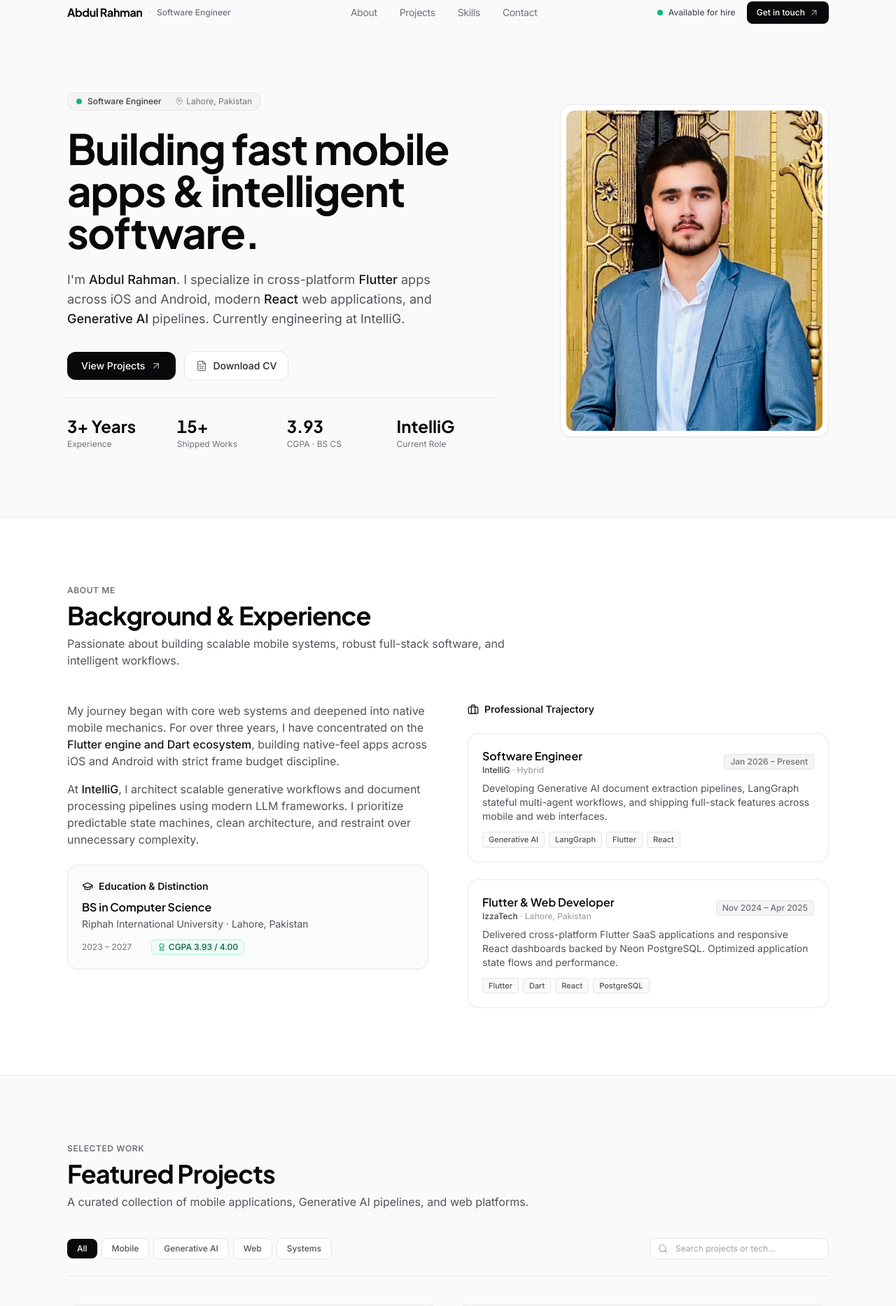
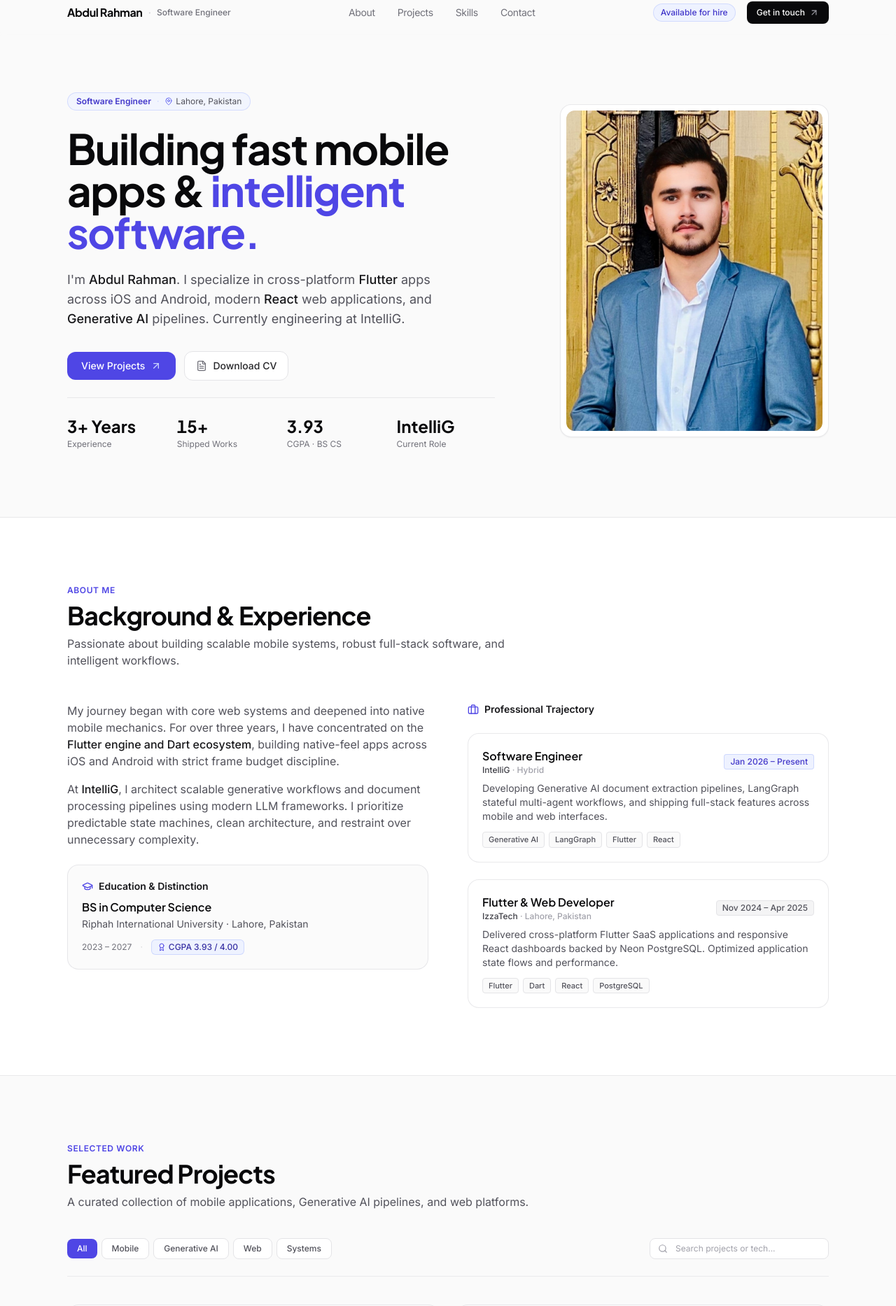
Before and after one commit to Abdulrahman50ab/Portfolio, a React (Vite) app: page / in a window 1280 px wide. Shown: the part 14-1881 px from the top of the page at 70% size. Built offline with nearby package versions, Linux system fonts and the light colour scheme.

Commit message:
style: remove green blinking dots and add refined subtle indigo accent color

```diff
--- a/src/App.tsx
+++ b/src/App.tsx
@@ -10,7 +10,7 @@ import PrintableCV from './components/PrintableCV';
 
 function App() {
   return (
-    <div className="min-h-screen bg-[#FAFAFA] text-zinc-950 selection:bg-zinc-900 selection:text-white font-sans">
+    <div className="min-h-screen bg-[#FAFAFA] text-zinc-950 selection:bg-indigo-600 selection:text-white font-sans">
       <div className="print:hidden">
         <Header />
         <main className="relative z-10">
--- a/src/components/About.tsx
+++ b/src/components/About.tsx
@@ -27,7 +27,7 @@ const About = () => {
 
         {/* Section Header */}
         <div className="text-left mb-12">
-          <span className="text-xs font-semibold text-zinc-500 uppercase tracking-wider block mb-2">
+          <span className="text-xs font-semibold text-indigo-600 uppercase tracking-wider block mb-2">
             About Me
           </span>
           <h2 className="font-heading text-3xl sm:text-4xl font-bold tracking-tight text-zinc-950">
@@ -53,9 +53,9 @@ const About = () => {
             </div>
 
             {/* Academic Credentials Card */}
-            <div className="p-5 rounded-2xl border border-zinc-200/90 bg-zinc-50/70">
+            <div className="p-5 rounded-2xl border border-zinc-200/90 bg-zinc-50/70 hover:border-indigo-200/80 transition-colors">
               <div className="flex items-center space-x-2 text-zinc-900 font-semibold text-sm mb-2">
-                <GraduationCap className="h-4 w-4 text-zinc-900" />
+                <GraduationCap className="h-4 w-4 text-indigo-600" />
                 <span>Education &amp; Distinction</span>
               </div>
               <h3 className="font-heading text-base font-semibold text-zinc-950">
@@ -67,8 +67,8 @@ const About = () => {
               <div className="mt-3 flex flex-wrap items-center gap-3 text-xs">
                 <span className="text-zinc-500">2023 – 2027</span>
                 <span className="text-zinc-300">·</span>
-                <span className="inline-flex items-center space-x-1 font-medium text-emerald-800 bg-emerald-50 border border-emerald-200/80 px-2 py-0.5 rounded-md">
-                  <Award className="h-3 w-3 inline text-emerald-600" />
+                <span className="inline-flex items-center space-x-1 font-medium text-indigo-800 bg-indigo-50 border border-indigo-200/80 px-2 py-0.5 rounded-md">
+                  <Award className="h-3 w-3 inline text-indigo-600" />
                   <span>CGPA 3.93 / 4.00</span>
                 </span>
               </div>
@@ -79,7 +79,7 @@ const About = () => {
           {/* Right Column: Work Experience Timeline */}
           <div className="lg:col-span-6">
             <div className="flex items-center space-x-2 text-zinc-900 font-semibold text-sm mb-6">
-              <Briefcase className="h-4 w-4 text-zinc-900" />
+              <Briefcase className="h-4 w-4 text-indigo-600" />
               <span>Professional Trajectory</span>
             </div>
 
@@ -87,7 +87,7 @@ const About = () => {
               {workHistory.map((job, idx) => (
                 <div
                   key={idx}
-                  className="p-5 rounded-2xl border border-zinc-200/80 bg-white hover:border-zinc-300 transition-colors shadow-2xs"
+                  className="p-5 rounded-2xl border border-zinc-200/80 bg-white hover:border-indigo-200 transition-colors shadow-2xs"
                 >
                   <div className="flex flex-wrap items-center justify-between gap-2 mb-2">
                     <div>
@@ -98,7 +98,11 @@ const About = () => {
                         {job.company} <span className="text-zinc-400">· {job.location}</span>
                       </p>
                     </div>
-                    <span className="text-xs text-zinc-500 font-medium px-2 py-0.5 rounded bg-zinc-100 border border-zinc-200">
+                    <span className={`text-xs font-medium px-2 py-0.5 rounded border ${
+                      idx === 0
+                        ? 'text-indigo-700 bg-indigo-50 border-indigo-200/80'
+                        : 'text-zinc-600 bg-zinc-100 border-zinc-200'
+                    }`}>
                       {job.period}
                     </span>
                   </div>
@@ -111,7 +115,7 @@ const About = () => {
                     {job.tags.map((tag, tIdx) => (
                       <span
                         key={tIdx}
-                        className="text-[11px] font-medium text-zinc-600 bg-zinc-50 border border-zinc-200 px-2 py-0.5 rounded"
+                        className="text-[11px] font-medium text-zinc-600 bg-zinc-50 border border-zinc-200 px-2 py-0.5 rounded hover:border-indigo-200 hover:text-indigo-700 transition-colors"
                       >
                         {tag}
                       </span>
--- a/src/components/Footer.tsx
+++ b/src/components/Footer.tsx
@@ -66,7 +66,7 @@ const Footer = () => {
               <button
                 key={link.id}
                 onClick={() => scrollToSection(link.id)}
-                className="text-xs sm:text-sm text-zinc-600 hover:text-zinc-950 transition-colors font-medium"
+                className="text-xs sm:text-sm text-zinc-600 hover:text-indigo-600 transition-colors font-medium"
               >
                 {link.label}
               </button>
@@ -81,7 +81,7 @@ const Footer = () => {
                 href={social.url}
                 target="_blank"
                 rel="noopener noreferrer"
-                className="p-2 rounded-lg bg-zinc-50 hover:bg-zinc-100 text-zinc-600 hover:text-zinc-950 border border-zinc-200/60 transition-colors"
+                className="p-2 rounded-lg bg-zinc-50 hover:bg-indigo-50 text-zinc-600 hover:text-indigo-600 border border-zinc-200/60 hover:border-indigo-200 transition-colors"
                 aria-label={social.name}
               >
                 {social.icon}
@@ -97,7 +97,7 @@ const Footer = () => {
 
           <button
             onClick={scrollToTop}
-            className="inline-flex items-center space-x-1.5 text-zinc-600 hover:text-zinc-950 font-medium transition-colors"
+            className="inline-flex items-center space-x-1.5 text-zinc-600 hover:text-indigo-600 font-medium transition-colors"
           >
             <span>Back to top</span>
             <ArrowUp className="h-3.5 w-3.5" />
--- a/src/components/Header.tsx
+++ b/src/components/Header.tsx
@@ -98,12 +98,12 @@ const Header = () => {
                 className={`text-sm tracking-tight transition-colors focus:outline-none py-1 relative ${
                   activeSection === item.id
                     ? 'text-zinc-950 font-semibold'
-                    : 'text-zinc-500 hover:text-zinc-950 font-normal'
+                    : 'text-zinc-500 hover:text-indigo-600 font-normal'
                 }`}
               >
                 <span>{item.name}</span>
                 {activeSection === item.id && (
-                  <span className="absolute -bottom-1 left-0 right-0 h-0.5 bg-zinc-900 rounded-full" />
+                  <span className="absolute -bottom-1 left-0 right-0 h-0.5 bg-indigo-600 rounded-full" />
                 )}
               </button>
             ))}
@@ -111,17 +111,13 @@ const Header = () => {
 
           {/* Right Actions: Availability & CTA */}
           <div className="hidden md:flex items-center space-x-4">
-            <div className="flex items-center space-x-2 text-xs text-zinc-600 font-medium">
-              <span className="relative flex h-2 w-2">
-                <span className="animate-ping absolute inline-flex h-full w-full rounded-full bg-emerald-400 opacity-75"></span>
-                <span className="relative inline-flex rounded-full h-2 w-2 bg-emerald-500"></span>
-              </span>
-              <span>Available for hire</span>
-            </div>
+            <span className="inline-flex items-center px-2.5 py-1 rounded-full text-xs font-medium bg-indigo-50 text-indigo-700 border border-indigo-200/70">
+              Available for hire
+            </span>
 
             <button
               onClick={() => scrollToSection('contact')}
-              className="inline-flex items-center space-x-1.5 bg-zinc-950 hover:bg-zinc-800 text-white text-xs font-medium px-3.5 py-2 rounded-lg transition-all active:scale-[0.98]"
+              className="inline-flex items-center space-x-1.5 bg-zinc-950 hover:bg-indigo-600 text-white text-xs font-medium px-3.5 py-2 rounded-lg transition-all active:scale-[0.98]"
             >
               <span>Get in touch</span>
               <ArrowUpRight className="h-3.5 w-3.5 text-zinc-400" />
@@ -165,10 +161,7 @@ const Header = () => {
             ))}
             <div className="pt-3 px-3 border-t border-zinc-200/60 flex items-center justify-between text-xs text-zinc-600">
               <span>Status</span>
-              <span className="text-emerald-700 font-medium flex items-center space-x-1.5">
-                <span className="w-1.5 h-1.5 rounded-full bg-emerald-500"></span>
-                <span>Available for hire</span>
-              </span>
+              <span className="text-zinc-600 font-medium">Available for hire</span>
             </div>
           </div>
         )}
--- a/src/components/Hero.tsx
+++ b/src/components/Hero.tsx
@@ -21,19 +21,18 @@ const Hero = () => {
           <div className="lg:col-span-7 space-y-6 text-left">
 
             {/* Top Status Tag */}
-            <div className="inline-flex items-center space-x-2 px-3 py-1 rounded-full bg-zinc-100 border border-zinc-200/80 text-xs text-zinc-700">
-              <span className="w-2 h-2 rounded-full bg-emerald-500"></span>
-              <span className="font-medium">Software Engineer</span>
-              <span className="text-zinc-300">·</span>
-              <span className="text-zinc-500 flex items-center gap-1">
-                <MapPin className="h-3 w-3 inline text-zinc-400" />
+            <div className="inline-flex items-center space-x-2 px-3 py-1 rounded-full bg-indigo-50/70 border border-indigo-200/70 text-xs text-zinc-700">
+              <span className="font-semibold text-indigo-700">Software Engineer</span>
+              <span className="text-indigo-200">·</span>
+              <span className="text-zinc-600 flex items-center gap-1">
+                <MapPin className="h-3 w-3 inline text-indigo-500" />
                 Lahore, Pakistan
               </span>
             </div>
 
             {/* Main Headline */}
             <h1 className="font-heading text-4xl sm:text-5xl lg:text-6xl font-bold tracking-tight text-zinc-950 leading-[1.12]">
-              Building fast mobile apps &amp; intelligent software.
+              Building fast mobile apps &amp; <span className="text-indigo-600">intelligent software.</span>
             </h1>
 
             {/* Concise Subhead */}
@@ -45,10 +44,10 @@ const Hero = () => {
             <div className="flex flex-wrap items-center gap-3 pt-2">
               <button
                 onClick={() => scrollToSection('projects')}
-                className="group inline-flex items-center space-x-2 bg-zinc-950 hover:bg-zinc-800 text-white text-sm font-medium px-5 py-2.5 rounded-xl transition-all shadow-xs active:scale-[0.98]"
+                className="group inline-flex items-center space-x-2 bg-indigo-600 hover:bg-indigo-700 text-white text-sm font-medium px-5 py-2.5 rounded-xl transition-all shadow-xs active:scale-[0.98]"
               >
                 <span>View Projects</span>
-                <ArrowUpRight className="h-4 w-4 text-zinc-400 group-hover:text-white group-hover:translate-x-0.5 group-hover:-translate-y-0.5 transition-transform" />
+                <ArrowUpRight className="h-4 w-4 text-indigo-200 group-hover:text-white group-hover:translate-x-0.5 group-hover:-translate-y-0.5 transition-transform" />
               </button>
 
               <button
--- a/src/components/Projects.tsx
+++ b/src/components/Projects.tsx
@@ -144,7 +144,7 @@ const Projects = () => {
 
         {/* Section Header */}
         <div className="text-left mb-10">
-          <span className="text-xs font-semibold text-zinc-500 uppercase tracking-wider block mb-2">
+          <span className="text-xs font-semibold text-indigo-600 uppercase tracking-wider block mb-2">
             Selected Work
           </span>
           <h2 className="font-heading text-3xl sm:text-4xl font-bold tracking-tight text-zinc-950">
@@ -166,8 +166,8 @@ const Projects = () => {
                 onClick={() => setSelectedCategory(cat)}
                 className={`px-3.5 py-1.5 rounded-lg text-xs font-medium transition-all ${
                   selectedCategory === cat
-                    ? 'bg-zinc-950 text-white shadow-xs'
-                    : 'bg-white text-zinc-600 hover:text-zinc-950 border border-zinc-200 hover:border-zinc-300'
+                    ? 'bg-indigo-600 text-white shadow-xs'
+                    : 'bg-white text-zinc-600 hover:text-indigo-600 border border-zinc-200 hover:border-indigo-200'
                 }`}
               >
                 {cat}
@@ -183,7 +183,7 @@ const Projects = () => {
               placeholder="Search projects or tech..."
               value={searchQuery}
               onChange={(e) => setSearchQuery(e.target.value)}
-              className="w-full pl-9 pr-3 py-1.5 rounded-lg bg-white border border-zinc-200 text-xs text-zinc-900 placeholder:text-zinc-400 focus:outline-none focus:ring-2 focus:ring-zinc-900/10 focus:border-zinc-400"
+              className="w-full pl-9 pr-3 py-1.5 rounded-lg bg-white border border-zinc-200 text-xs text-zinc-900 placeholder:text-zinc-400 focus:outline-none focus:ring-2 focus:ring-indigo-500/20 focus:border-indigo-400"
             />
           </div>
 
@@ -194,27 +194,27 @@ const Projects = () => {
           {filteredProjects.map((project) => (
             <div
               key={project.id}
-              className="p-6 rounded-2xl border border-zinc-200/90 bg-white hover:border-zinc-300 transition-all flex flex-col justify-between shadow-2xs group"
+              className="p-6 rounded-2xl border border-zinc-200/90 bg-white hover:border-indigo-200/90 transition-all flex flex-col justify-between shadow-2xs group"
             >
               <div>
                 {/* Card Header: Category & Metric */}
                 <div className="flex items-center justify-between gap-2 mb-3">
-                  <div className="flex items-center space-x-2 text-xs font-medium text-zinc-600">
-                    <span className="p-1 rounded bg-zinc-100 text-zinc-700">
+                  <div className="flex items-center space-x-2 text-xs font-medium text-zinc-700">
+                    <span className="p-1 rounded bg-indigo-50 text-indigo-600 border border-indigo-100">
                       {project.icon}
                     </span>
                     <span>{project.category}</span>
                   </div>
 
                   {project.metric && (
-                    <span className="text-[11px] font-medium text-emerald-800 bg-emerald-50 border border-emerald-200/80 px-2 py-0.5 rounded-md">
+                    <span className="text-[11px] font-medium text-indigo-700 bg-indigo-50 border border-indigo-200/80 px-2 py-0.5 rounded-md">
                       {project.metric}
                     </span>
                   )}
                 </div>
 
                 {/* Project Title */}
-                <h3 className="font-heading text-lg font-semibold text-zinc-950 mb-2 group-hover:text-zinc-700 transition-colors">
+                <h3 className="font-heading text-lg font-semibold text-zinc-950 mb-2 group-hover:text-indigo-600 transition-colors">
                   {project.title}
                 </h3>
 
@@ -230,7 +230,7 @@ const Projects = () => {
                   {project.technologies.map((tech, idx) => (
                     <span
                       key={idx}
-                      className="text-[11px] font-medium text-zinc-600 bg-zinc-50 border border-zinc-200/80 px-2 py-0.5 rounded"
+                      className="text-[11px] font-medium text-zinc-600 bg-zinc-50 border border-zinc-200/80 px-2 py-0.5 rounded hover:border-indigo-200 hover:text-indigo-700 transition-colors"
                     >
                       {tech}
                     </span>
@@ -243,11 +243,11 @@ const Projects = () => {
                     href={project.githubLink}
                     target="_blank"
                     rel="noopener noreferrer"
-                    className="inline-flex items-center space-x-1.5 text-xs font-medium text-zinc-800 hover:text-zinc-950 transition-colors"
+                    className="inline-flex items-center space-x-1.5 text-xs font-medium text-zinc-800 hover:text-indigo-600 transition-colors"
                   >
                     <Github className="h-3.5 w-3.5" />
                     <span>View Repository</span>
-                    <ArrowUpRight className="h-3.5 w-3.5 text-zinc-400" />
+                    <ArrowUpRight className="h-3.5 w-3.5 text-zinc-400 group-hover:text-indigo-500" />
                   </a>
 
                   {project.liveLink && (
@@ -255,7 +255,7 @@ const Projects = () => {
                       href={project.liveLink}
                       target="_blank"
                       rel="noopener noreferrer"
-                      className="text-xs font-medium text-zinc-600 hover:text-zinc-950 transition-colors"
+                      className="text-xs font-medium text-indigo-600 hover:text-indigo-700 transition-colors"
                     >
                       Live Demo &rarr;
                     </a>
--- a/src/index.css
+++ b/src/index.css
@@ -18,8 +18,8 @@
   }
 
   ::selection {
-    background-color: #18181B;
-    color: #FAFAFA;
+    background-color: #4F46E5;
+    color: #FFFFFF;
   }
 }
 
```
Also changed, not shown: src/components/Contact.tsx (+15 -15 lines), src/components/Skills.tsx (+4 -4 lines), 1 other file (tests, documents, lock files or other folders).
